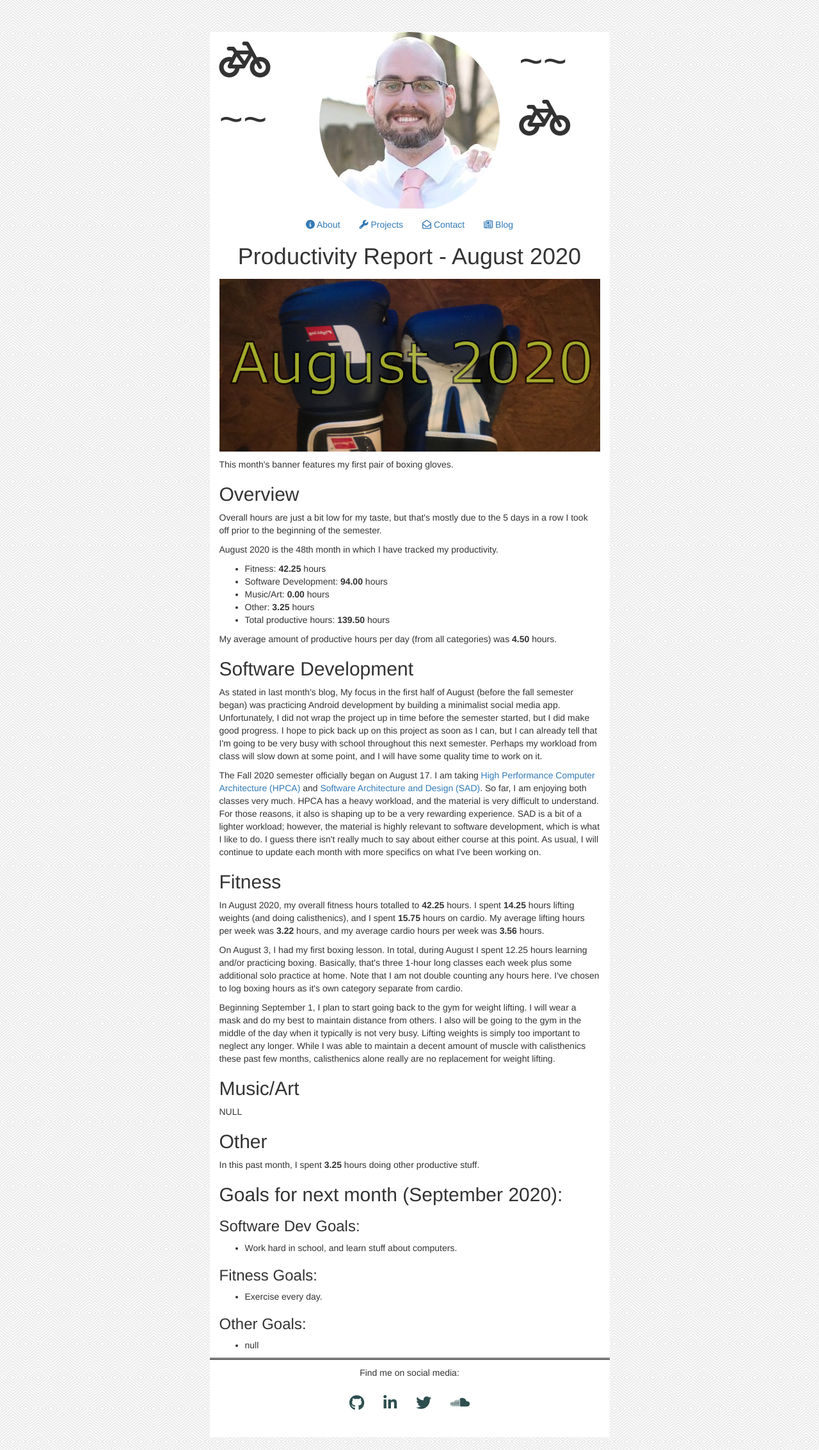
After one commit to I4N-T/site-2, a Django app: page /posts/August2020/ in a window 1280 px wide. The commit adds this page. Shown: the whole page at 64% size. Run offline with Django 3.2, Linux system fonts and the light colour scheme; some libraries are stand-ins or nearby versions.

Commit message:
uploading August 2020 blog

```diff
--- /dev/null
+++ b/personal/templates/personal/posts/August2020.html
@@ -0,0 +1,99 @@
+{% extends "personal/header.html" %}
+
+
+{% block content %}
+
+{% load static %}
+<div class="container-fluid">
+    <div class="row">
+        <div class="col-md-3"></div>
+
+        <div class="col-md-6" style="background-color: white;">
+            <h1 class="text-center" style="margin-top: -10px; padding-bottom: 5px;">Productivity Report - August 2020</h1>
+            <img class="img-responsive banner-img" src="{% static '/August2020.png' %}" alt="August 2020 banner" />
+
+            <p>This month's banner features my first pair of boxing gloves.</p>
+            <h2>Overview</h2>
+			<p>Overall hours are just a bit low for my taste, but that's mostly due to the 5 days in a row I took off prior to the beginning of the semester.</p>
+
+			<p>August 2020 is the 48th month in which I have tracked my productivity.</p>
+            <ul>
+                <li>Fitness: <strong>42.25</strong> hours</li>
+                <li>Software Development: <strong>94.00</strong> hours</li>
+				<li>Music/Art: <strong>0.00</strong> hours</li>
+                <li>Other: <strong>3.25</strong> hours</li>
+                <li>Total productive hours: <strong>139.50</strong> hours</li>
+            </ul>
+            <p>My average amount of productive hours per day (from all categories) was <strong>4.50</strong> hours.</p>
+
+
+            <h2>Software Development</h2>
+
+            <p>As stated in last month's blog, My focus in the first half of August (before the fall semester began) was practicing Android development by building a minimalist social media app.
+            Unfortunately, I did not wrap the project up in time before the semester started, but I did make good progress. I hope to pick back up on this project as soon as I can, but I can already
+            tell that I'm going to be very busy with school throughout this next semester. Perhaps my workload from class will slow down at some point, and I will have some quality time to work on it.</p>
+
+			<p>The Fall 2020 semester officially began on August 17. I am taking <a href="https://omscentral.com/course/CS-6290">High Performance Computer Architecture (HPCA)</a> and <a href="https://omscentral.com/course/CS-6310">Software Architecture and Design (SAD)</a>.
+            So far, I am enjoying both classes very much. HPCA has a heavy workload, and the material is very difficult to understand. For those reasons, it also is shaping up to be a very rewarding experience. SAD is a bit of a lighter
+            workload; however, the material is highly relevant to software development, which is what I like to do. I guess there isn't really much to say about either course at this point. As usual, I will continue
+            to update each month with more specifics on what I've been working on.</p>
+
+            <h2>Fitness</h2>
+            <p>In August 2020, my overall fitness hours totalled to <strong>42.25</strong> hours. I spent <strong>14.25</strong> hours lifting weights (and doing calisthenics), and I spent <strong>15.75</strong> hours on cardio.
+			 My average lifting hours per week was <strong>3.22</strong> hours, and my average cardio hours per week was <strong>3.56</strong> hours.</p>
+
+            <p>On August 3, I had my first boxing lesson. In total, during August I spent 12.25 hours learning and/or practicing boxing. Basically, that's three 1-hour long classes each week plus some additional solo practice at home.
+            Note that I am not double counting any hours here. I've chosen to log boxing hours as it's own category separate from cardio.</p>
+
+            <p>Beginning September 1, I plan to start going back to the gym for weight lifting. I will wear a mask and do my best to maintain distance from others. I also will be going to the gym in the middle of
+            the day when it typically is not very busy. Lifting weights is simply too important to neglect any longer. While I was able to maintain a decent amount of muscle with calisthenics these past few months, calisthenics
+            alone really are no replacement for weight lifting.</p>
+
+			<h2>Music/Art</h2>
+			<p>NULL</p>
+
+            <h2>Other</h2>
+            <p>In this past month, I spent <strong>3.25</strong> hours doing other productive stuff.</p>
+
+            <h2>Goals for next month (September 2020):</h2>
+            <h3>Software Dev Goals:</h3>
+            <ul>
+				<li>Work hard in school, and learn stuff about computers.</li>
+            </ul>
+            <h3>Fitness Goals:</h3>
+            <ul>
+				<li>Exercise every day.</li>
+            </ul>
+			<h3>Other Goals:</h3>
+            <ul>
+				<li>null</li>
+            </ul>
+
+
+			<div id="disqus_thread"></div>
+<script>
+
+/**
+*  RECOMMENDED CONFIGURATION VARIABLES: EDIT AND UNCOMMENT THE SECTION BELOW TO INSERT DYNAMIC VALUES FROM YOUR PLATFORM OR CMS.
+*  LEARN WHY DEFINING THESE VARIABLES IS IMPORTANT: https://disqus.com/admin/universalcode/#configuration-variables*/
+
+var disqus_config = function () {
+this.page.url = PAGE_URL;  // Replace PAGE_URL with your page's canonical URL variable
+this.page.identifier = PAGE_URL; // Replace PAGE_IDENTIFIER with your page's unique identifier variable
+};
+
+(function() { // DON'T EDIT BELOW THIS LINE
+var d = document, s = d.createElement('script');
+s.src = 'https://ianterry.disqus.com/embed.js';
+s.setAttribute('data-timestamp', +new Date());
+(d.head || d.body).appendChild(s);
+})();
+</script>
+<noscript>Please enable JavaScript to view the <a href="https://disqus.com/?ref_noscript">comments powered by Disqus.</a></noscript>
+
+        </div>
+        <div class="col-md-3"></div>
+    </div>
+</div>
+
+{% endblock %}
```
Also changed, not shown: personal/templates/personal/blog.html (+4 -3 lines), static/personal/August2020.png (added).
